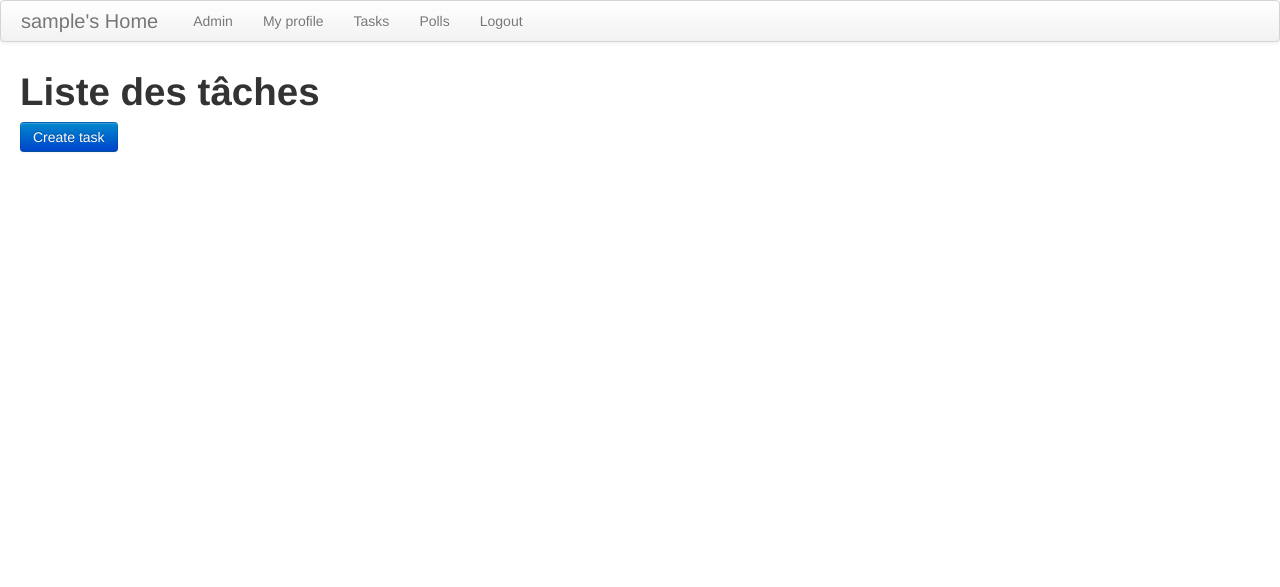
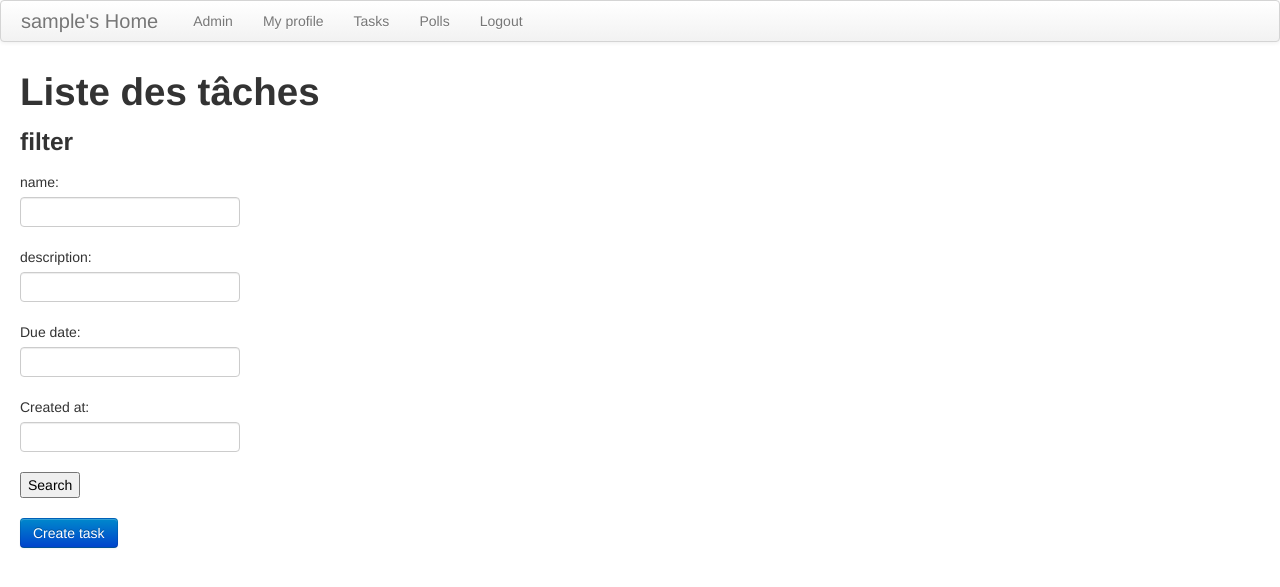
Before and after one commit to komodor8/django-tasks, a Django app: page /tasks/ in a window 1280 px wide. Shown: the top 587 px of the page. Run offline with Django 3.2, Linux system fonts and the light colour scheme; the visitor is signed in with stand-in values (Sample User, id 1); data that the repository does not hold is empty; some libraries are stand-ins or nearby versions.

Commit message:
I added filters to tasks

```diff
--- a/mysite/settings.py
+++ b/mysite/settings.py
@@ -41,6 +41,7 @@ INSTALLED_APPS = [
     'django.contrib.sessions',
     'django.contrib.messages',
     'django.contrib.staticfiles',
+    'django_filters',
     # debug_toolbar have to be loaded right after loaded staticfiles for performance
     'debug_toolbar',
     'mysite',
--- /dev/null
+++ b/tasks/filters.py
@@ -0,0 +1,17 @@
+import django_filters
+
+from .models import Task
+
+class TaskFilter(django_filters.FilterSet):
+
+    name = django_filters.CharFilter(lookup_expr='icontains', label='name')
+    description = django_filters.CharFilter(lookup_expr='icontains', label='description', method='filter_description')
+    due_date = django_filters.DateFilter()
+    created_at = django_filters.DateFilter()
+
+    def filter_description(self, queryset, name, value):
+        return queryset.filter()
+
+    class Meta:
+        model = Task
+        fields = ['name', 'description', 'due_date', 'created_at']
--- a/tasks/templates/tasks/index.html
+++ b/tasks/templates/tasks/index.html
@@ -6,6 +6,19 @@
     {% include "messages.html" with messages=messages %}
 
     <h1>Liste des tâches</h1>
+
+    <h3>filter</h3>
+
+    <form method="get">
+        {{ filter.form.as_p }}
+        <button type="submit">Search</button>
+    </form>
+
+    <ul>
+        {% for task in filter.qs %}
+            <li>{{ task.name }} - {{ task.description }}</li>
+        {% endfor %}
+    </ul>
 
     {% for t in object_list %}
 
--- a/tasks/urls.py
+++ b/tasks/urls.py
@@ -1,11 +1,17 @@
 from django.urls import path
+from .filters import TaskFilter
+from django_filters.views import FilterView
 
 from . import views
 
 app_name = 'tasks'
 
 urlpatterns = [
-    path('', views.IndexTaskView.as_view(), name='index'),
+    path(
+        '',
+        FilterView.as_view(filterset_class=TaskFilter, template_name='tasks/index.html'),
+        name='index'
+    ),
     path('create/', views.CreateTaskView.as_view(), name='create'),
     path('<int:pk>/', views.DetailTaskView.as_view(), name='detail'),
     path('<int:pk>/update/', views.UpdateTaskView.as_view(), name='update'),
--- a/tasks/views.py
+++ b/tasks/views.py
@@ -1,12 +1,12 @@
 from .models import Task, TaskForm, Comment, CommentForm, TaskShareForm
-from datetime import datetime
+from .filters import TaskFilter
 from django.contrib import messages
 from django.contrib.auth.mixins import LoginRequiredMixin, PermissionRequiredMixin
 from django.contrib.auth.models import User
 from django.core.exceptions import PermissionDenied
 from django.shortcuts import redirect
 from django.urls import reverse_lazy
-from django.views.generic import CreateView, UpdateView, FormView, ListView, View
+from django.views.generic import CreateView, UpdateView, FormView, ListView
 from django.views.generic.detail import DetailView
 from django.views.generic.edit import DeleteView
 from django.views.generic.edit import ModelFormMixin
```
Also changed, not shown: requirements.txt (added, +18 -0 lines), 1 other file.
